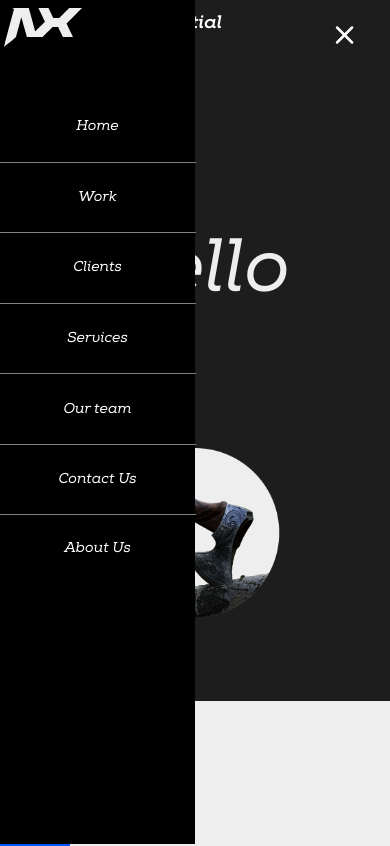
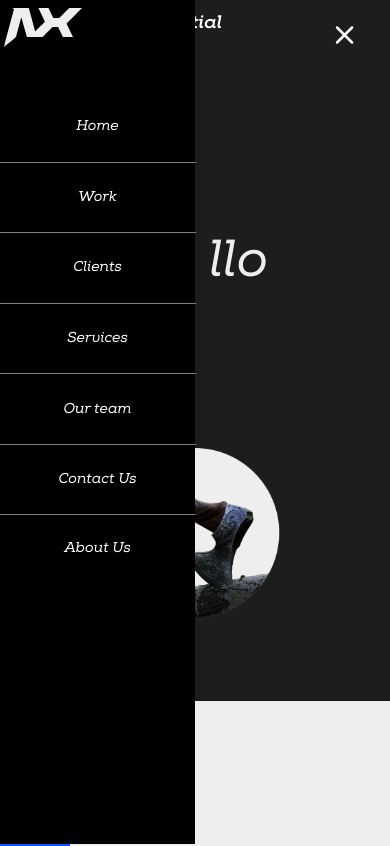
Before and after one commit to MHamada96/axes, a React (Create React App) app: page / in a window 390 px wide. Shown: the top 846 px of the page. Built offline with nearby package versions, Linux system fonts and the light colour scheme; no server answers.

Commit message:
fix head section responsive code - 2

```diff
--- a/src/components/HeadSection/HeadSection.css
+++ b/src/components/HeadSection/HeadSection.css
@@ -23,12 +23,12 @@
 
 .Head .content .Word1 {
     font-family: "Nexa Slab Regular Italic", sans-serif;
-    font-size: 4rem;
+    font-size: 3.5rem;
     margin: 0px;
 }
 .Head .content .Word2 {
     font-family: "Nexa Slab xBold Italic", sans-serif;
-    font-size: 6rem;
+    font-size: 5rem;
 }
 .Head .content span {
     display: block;
@@ -38,8 +38,7 @@
 
 .Head .content img {
     max-width: 60%;
-    /* width: auto; */
-    max-height: 50vh;
+    overflow: hidden;
 }
 
 .blue-square {
@@ -70,12 +69,13 @@
 
     .Head .content .Word1 {
         font-family: "Nexa Slab Regular Italic", sans-serif;
-        font-size: 5.8rem;
+        font-size: 4rem;
         margin: 0px;
+        margin-right: 15px;
     }
     .Head .content .Word2 {
         font-family: "Nexa Slab Regular Italic", sans-serif;
-        font-size: 5.8rem;
+        font-size: 4rem;
     }
     .Head .content span {
         display: inline;
```
